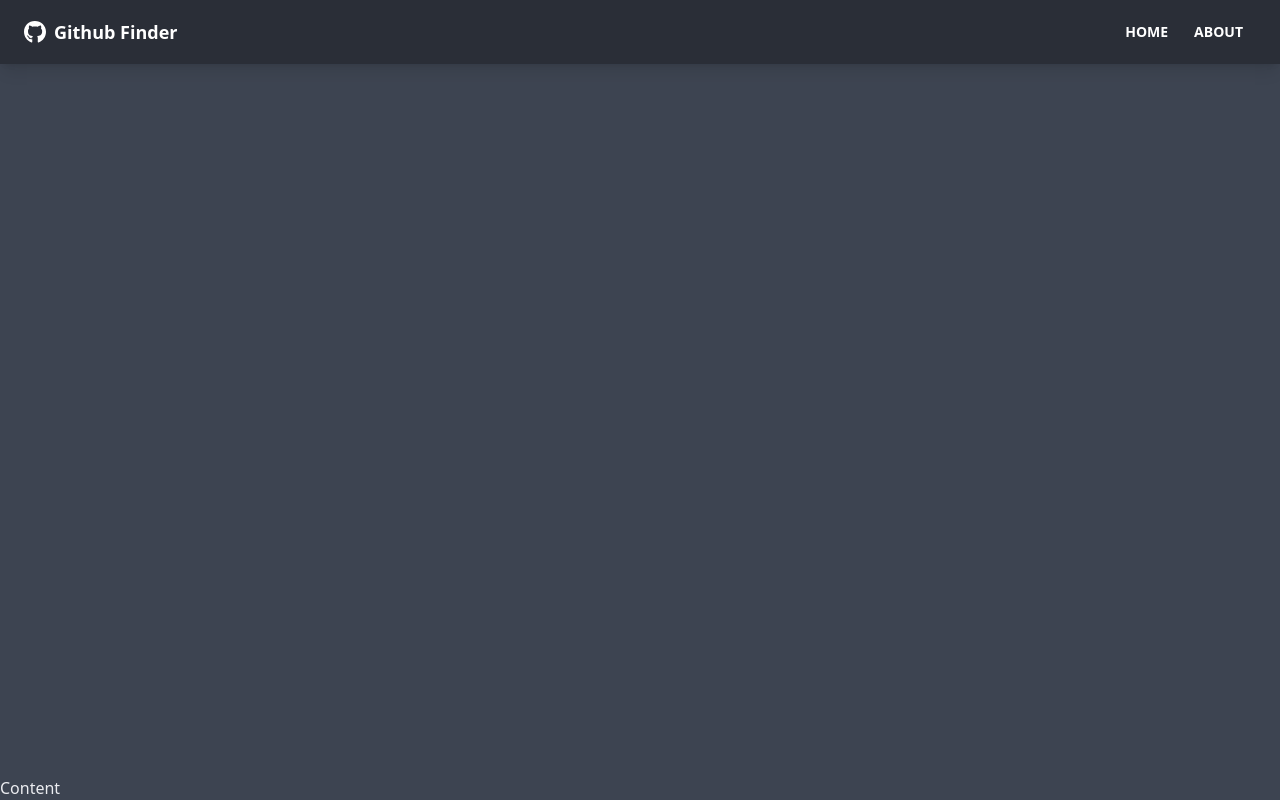
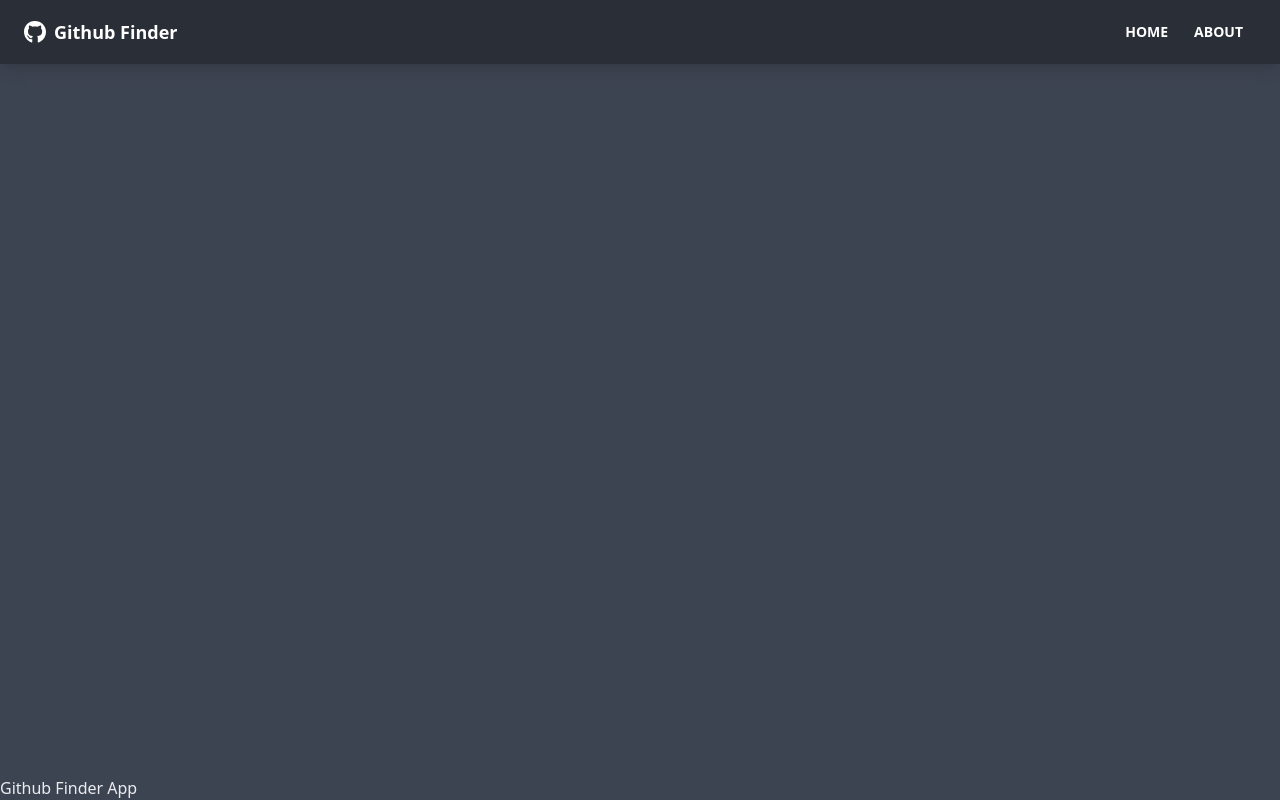
Before and after one commit to aadarshp31/react-front-to-back, a React (Create React App) app in the folder github-finder/: page / in a window 1280 px wide. Built offline with nearby package versions, Linux system fonts and the light colour scheme.

Commit message:
added heading with App's name

```diff
--- a/github-finder/src/App.tsx
+++ b/github-finder/src/App.tsx
@@ -1,4 +1,4 @@
-import { BrowserRouter as Router } from 'react-router-dom';
+import { BrowserRouter as Router, Routes, Route } from 'react-router-dom';
 import './App.css';
 import Navbar from './components/layout/Navbar';
 
@@ -7,7 +7,9 @@ function App() {
     <Router>
       <div className='flex flex-col justify-between h-screen'>
         <Navbar />
-        <main>Content</main>
+        <main>
+          <h1 className='mx-auto'>Github Finder App</h1>
+        </main>
       </div>
     </Router>
   );
```
